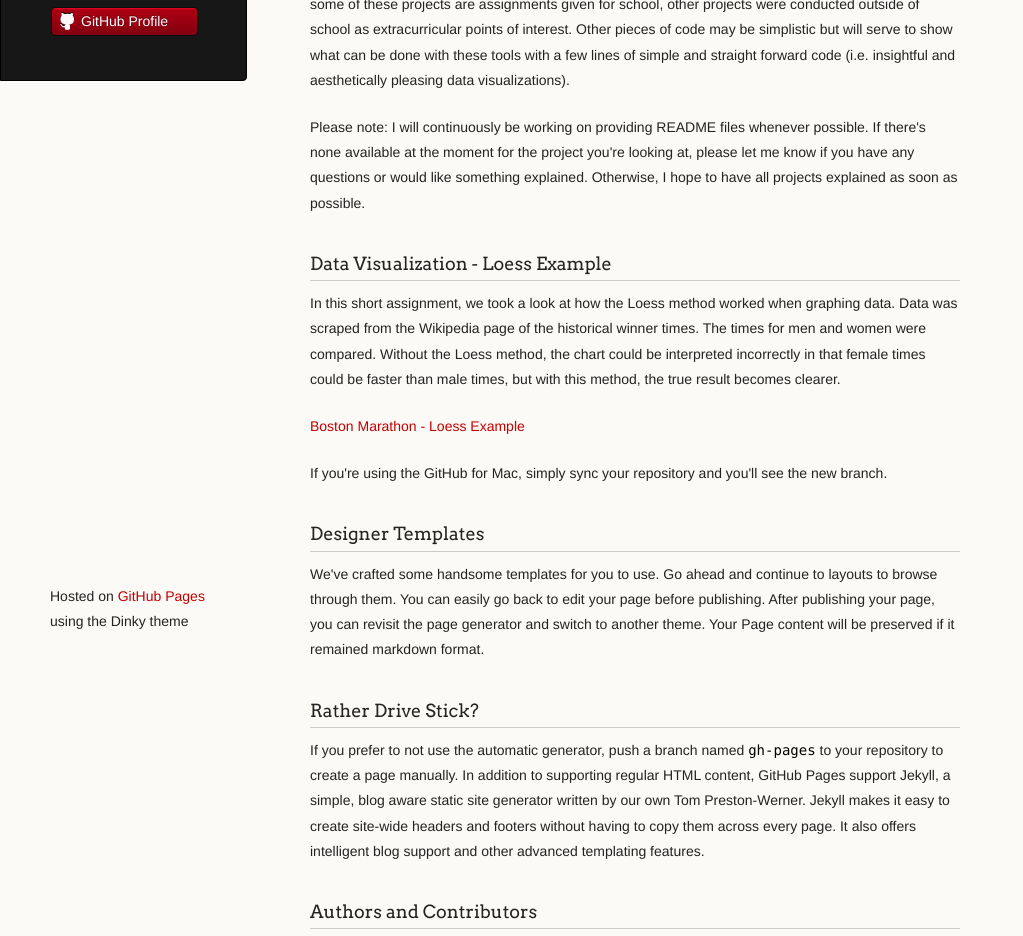
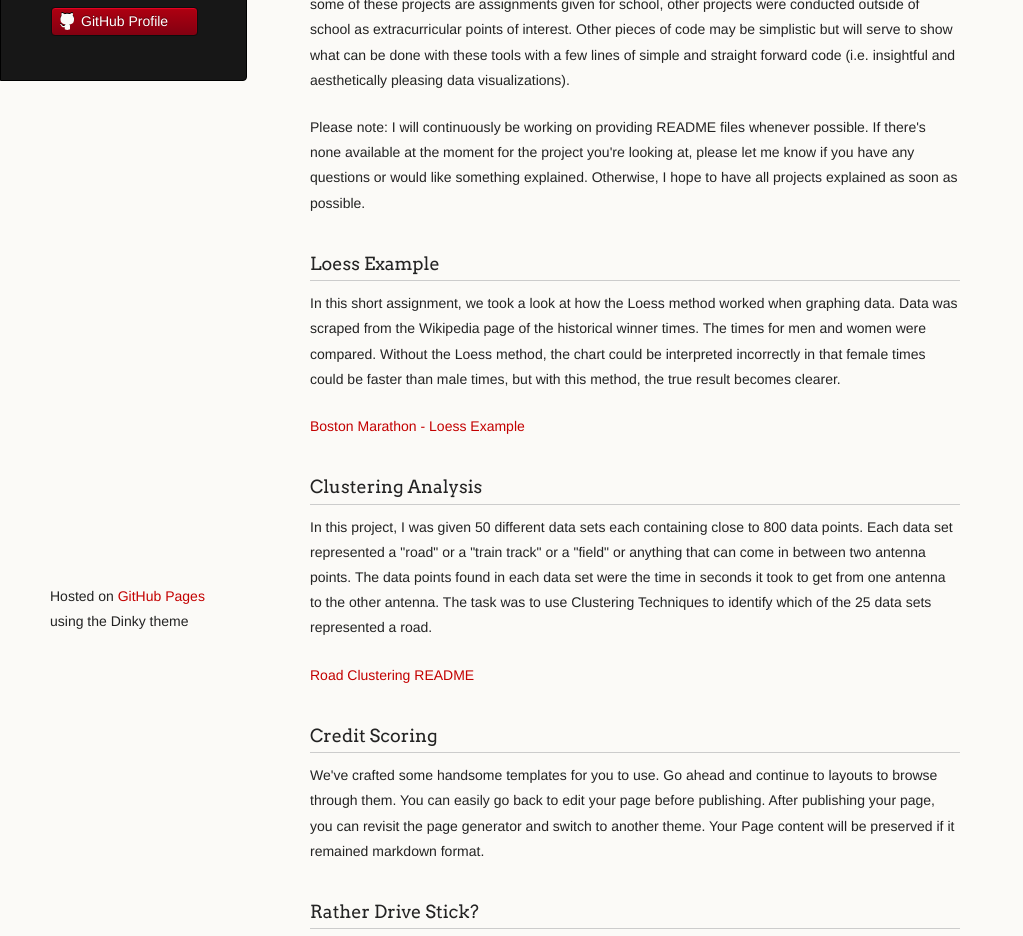
Before and after one commit to rbtik/rbtik.github.io, a plain HTML site: page index.html in a window 1280 px wide. Shown: the part 134-1070 px from the top of the page, without its empty margins (0-1023 px from the left). Drawn offline with Linux system fonts and the light colour scheme.

```diff
--- a/index.html
+++ b/index.html
@@ -35,16 +35,22 @@
 <p>Please note: I will continuously be working on providing README files whenever possible. If there's none available at the moment for the project you're looking at, please let me know if you have any questions or would like something explained. Otherwise, I hope to have all projects explained as soon as possible.</p>
 
 <h3>
-<a id="data-visualization---loess-example" class="anchor" href="#data-visualization---loess-example" aria-hidden="true"><span class="octicon octicon-link"></span></a>Data Visualization - Loess Example</h3>
+<a id="loess-example" class="anchor" href="#loess-example" aria-hidden="true"><span class="octicon octicon-link"></span></a>Loess Example</h3>
 
 <p>In this short assignment, we took a look at how the Loess method worked when graphing data. Data was scraped from the Wikipedia page of the historical winner times. The times for men and women were compared. Without the Loess method, the chart could be interpreted incorrectly in that female times could be faster than male times, but with this method, the true result becomes clearer.</p>
 
 <p><a href="http://htmlpreview.github.io/?https://github.com/rbtik/1415-Projects/blob/gh-pages/Boston%20Marathon/Boston_Marathon_Loess.html">Boston Marathon - Loess Example</a> </p>
 
-<p>If you're using the GitHub for Mac, simply sync your repository and you'll see the new branch.</p>
+<h3>
+<a id="clustering-analysis" class="anchor" href="#clustering-analysis" aria-hidden="true"><span class="octicon octicon-link"></span></a>Clustering Analysis</h3>
+
+<p>In this project, I was given 50 different data sets each containing close to 800 data points. Each data set represented a "road" or a "train track" or a "field" or anything that can come in between two antenna points. The data points found in each data set were the time in seconds it took to get from one antenna to the other antenna. The task was to use Clustering Techniques to identify which of the 25 data sets represented a road.</p>
+
+<p><a href="http://nbviewer.ipython.org/github/rbtik/1415-Projects/blob/gh-pages/Clustering%20Example/Road%20Clustering.ipynb">Road Clustering</a>
+<a href="http://htmlpreview.github.io/?https://github.com/rbtik/1415-Projects/blob/gh-pages/Clustering%20Example/README.txt">README</a></p>
 
 <h3>
-<a id="designer-templates" class="anchor" href="#designer-templates" aria-hidden="true"><span class="octicon octicon-link"></span></a>Designer Templates</h3>
+<a id="credit-scoring" class="anchor" href="#credit-scoring" aria-hidden="true"><span class="octicon octicon-link"></span></a>Credit Scoring</h3>
 
 <p>We've crafted some handsome templates for you to use. Go ahead and continue to layouts to browse through them. You can easily go back to edit your page before publishing. After publishing your page, you can revisit the page generator and switch to another theme. Your Page content will be preserved if it remained markdown format.</p>
 
```
Also changed, not shown: params.json (+1 -1 lines).
